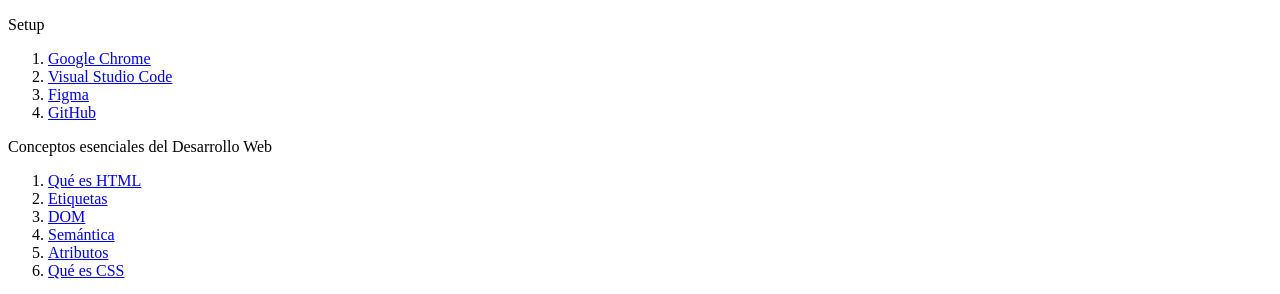
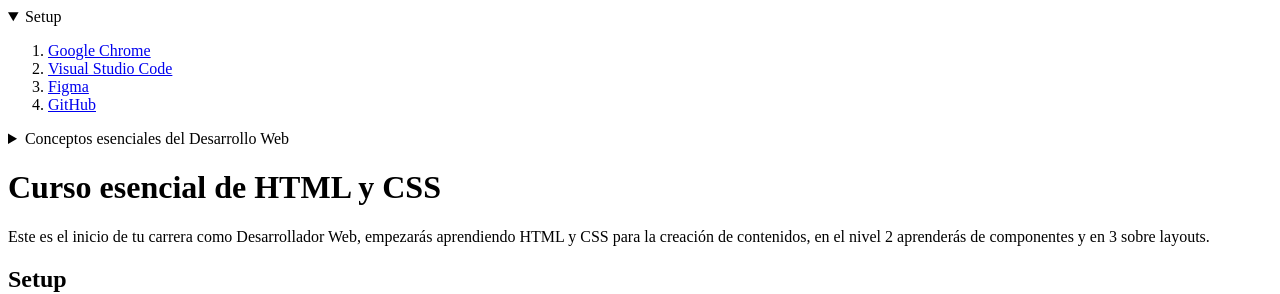
Before and after one commit to MonseV/curso-esencial-html-css, a plain HTML site: page index.html in a window 1280 px wide. Shown: the top 294 px of the page. Drawn offline with Linux system fonts and the light colour scheme.

Commit message:
clase 18 menú desplegable

```diff
--- a/index.html
+++ b/index.html
@@ -8,8 +8,11 @@
   </head>
   <body>
     <header>
-      <p>Setup</p>
       <nav>
+        <details open>
+          <summary>
+            Setup
+          </summary>
           <ol> <!--Ordered List (Lista Ordenada)-->
             <li> <!--Item List (Elemento de la Lista)-->
               <a href="#google-chrome">
@@ -32,7 +35,11 @@
               </a>
             </li>
           </ol>
-        <p>Conceptos esenciales del Desarrollo Web</p>
+        </details>
+        <details>
+          <summary>
+            Conceptos esenciales del Desarrollo Web
+          </summary>
           <ol>
             <li><a href="#html">Qué es HTML</a></li>
             <li><a href="#etiquetas">Etiquetas</a></li>
@@ -41,6 +48,7 @@
             <li><a href="#atributos">Atributos</a></li>
             <li><a href="#css">Qué es CSS</a></li>
           </ol>
+        </details>
       </nav>
     </header>
     <h1>
```
Lines whose indentation alone changed are shown as unchanged.
